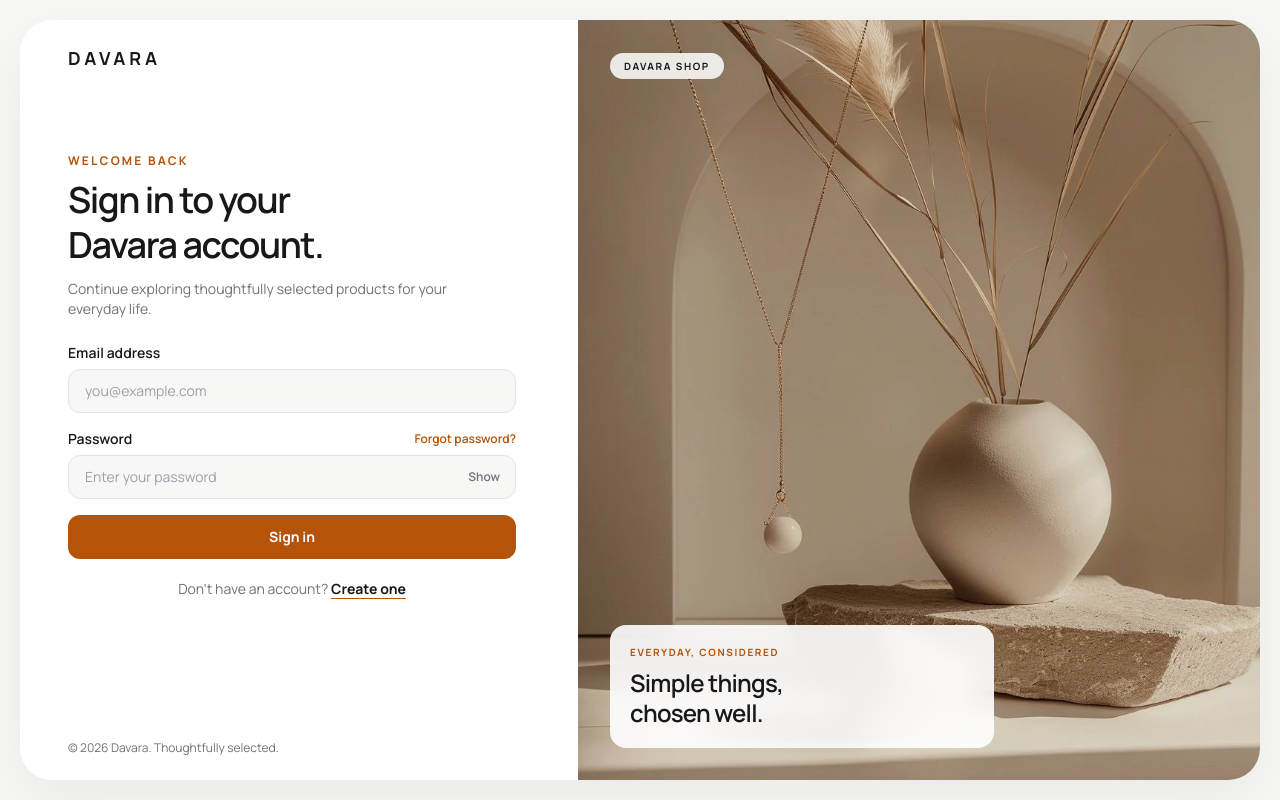
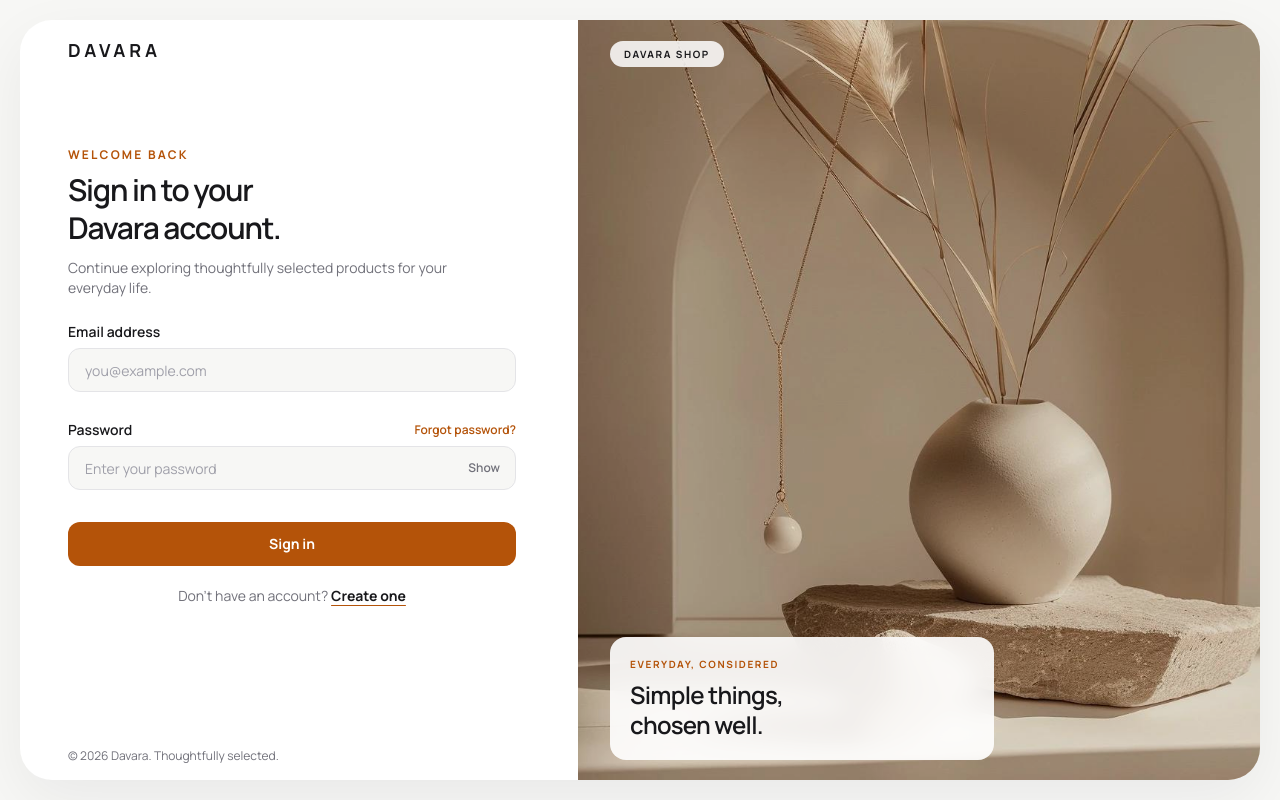
Before and after one commit to riandika/technical-test-angular, an Angular app: page /login in a window 1280 px wide. Built offline with nearby package versions, Linux system fonts and the light colour scheme.

Commit message:
feat: add login form validation

```diff
--- a/src/app/features/auth/login/login.html
+++ b/src/app/features/auth/login/login.html
@@ -1,117 +1,155 @@
 <main class="min-h-screen bg-davara-bg p-4 sm:p-5">
   <div
-        class="mx-auto grid min-h-[calc(100vh-2rem)] max-w-full md:max-w-7xl overflow-auto rounded-4xl bg-davara-surface shadow-[0_20px_60px_rgba(24,24,27,0.06)] md:h-[calc(100vh-2.5rem)] md:min-h-0 md:grid-cols-[0.9fr_1.1fr]">
-
-        <section class="flex flex-col px-6 py-7 sm:px-10 md:px-12 md:py-6">
-
+    class="mx-auto grid min-h-[calc(100vh-2rem)] max-w-full md:max-w-7xl overflow-auto rounded-4xl bg-davara-surface shadow-[0_20px_60px_rgba(24,24,27,0.06)] md:h-[calc(100vh-2.5rem)] md:min-h-0 md:grid-cols-[0.9fr_1.1fr]"
+  >
+    <section class="flex flex-col px-6 py-7 sm:px-10 md:px-12 md:py-4">
       <header class="shrink-0">
-                <a routerLink="/"
-                    class="inline-flex cursor-pointer items-center text-lg font-bold tracking-[0.22em] text-davara-foreground">
+        <a
+          routerLink="/"
+          class="inline-flex cursor-pointer items-center text-lg font-bold tracking-[0.22em] text-davara-foreground"
+        >
           DAVARA
         </a>
       </header>
 
       <div class="w-full md:max-w-md py-8 md:my-auto md:py-6">
-
         <div class="mb-6">
           <p class="mb-2 text-xs font-bold uppercase tracking-[0.18em] text-davara-primary">
             Welcome back
           </p>
 
           <h1
-                        class="text-3xl font-semibold leading-tight tracking-[-0.04em] text-davara-foreground sm:text-4xl">
+            class="text-2xl font-semibold leading-tight tracking-[-0.04em] text-davara-foreground sm:text-3xl"
+          >
             Sign in to your
             <span class="block">Davara account.</span>
           </h1>
 
           <p class="mt-3 max-w-sm text-sm leading-5 text-davara-muted">
-                        Continue exploring thoughtfully selected products for your everyday
-                        life.
+            Continue exploring thoughtfully selected products for your everyday life.
           </p>
         </div>
 
-                <form class="space-y-4">
-
-                    <div>
+        <form [formGroup]="loginForm" (ngSubmit)="onSubmit()" class="space-y-4">
+          <div class="relative">
             <label for="email" class="mb-1.5 block text-sm font-semibold text-davara-foreground">
               Email address
             </label>
 
-                        <input id="email" type="email" placeholder="you@example.com"
-                            class="h-11 w-full rounded-xl border border-davara-border bg-davara-bg px-4 text-sm text-davara-foreground outline-none transition placeholder:text-zinc-400 focus:border-davara-primary focus:ring-4 focus:ring-davara-accent" />
+            <input
+              id="email"
+              type="email"
+              formControlName="email"
+              placeholder="you@example.com"
+              class="h-11 w-full rounded-xl border border-davara-border bg-davara-bg px-4 text-sm text-davara-foreground outline-none transition placeholder:text-zinc-400 focus:border-davara-primary focus:ring-4 focus:ring-davara-accent"
+            />
+
+            @if (isInvalid('email')) {
+              <span class="absolute left-0 top-full mt-1 text-xs font-medium text-red-600">
+                @if (loginForm.controls.email.hasError('required')) {
+                  Email address is required.
+                } @else if (loginForm.controls.email.hasError('email')) {
+                  Please enter a valid email address.
+                }
+              </span>
+            }
           </div>
 
-                    <div>
+          <div class="relative pt-3">
             <div class="mb-1.5 flex items-center justify-between">
               <label for="password" class="text-sm font-semibold text-davara-foreground">
                 Password
               </label>
 
-                            <button type="button"
-                                class="cursor-pointer text-xs font-semibold text-davara-primary transition hover:text-davara-primary-hover">
+              <button
+                type="button"
+                class="cursor-pointer text-xs font-semibold text-davara-primary transition hover:text-davara-primary-hover"
+              >
                 Forgot password?
               </button>
             </div>
 
             <div class="relative">
-                            <input id="password" [type]="showPassword() ? 'text' : 'password'"
+              <input
+                id="password"
+                [type]="showPassword() ? 'text' : 'password'"
+                formControlName="password"
                 placeholder="Enter your password"
-                                class="h-11 w-full rounded-xl border border-davara-border bg-davara-bg px-4 pr-16 text-sm text-davara-foreground outline-none transition placeholder:text-zinc-400 focus:border-davara-primary focus:ring-4 focus:ring-davara-accent" />
+                class="h-11 w-full rounded-xl border border-davara-border bg-davara-bg px-4 pr-16 text-sm text-davara-foreground outline-none transition placeholder:text-zinc-400 focus:border-davara-primary focus:ring-4 focus:ring-davara-accent"
+              />
 
-                            <button type="button" (click)="togglePassword()"
+              <button
+                type="button"
+                (click)="togglePassword()"
                 [attr.aria-label]="showPassword() ? 'Hide password' : 'Show password'"
-                                class="absolute right-4 top-1/2 -translate-y-1/2 cursor-pointer text-xs font-semibold text-davara-muted transition hover:text-davara-foreground">
+                class="absolute right-4 top-1/2 -translate-y-1/2 cursor-pointer text-xs font-semibold text-davara-muted transition hover:text-davara-foreground"
+              >
                 {{ showPassword() ? 'Hide' : 'Show' }}
               </button>
             </div>
+
+            @if (isInvalid('password')) {
+              <span class="absolute left-0 top-full mt-1 text-xs font-medium text-red-600">Password is required.</span>
+            }
           </div>
 
-                    <button type="submit"
-                        class="h-11 w-full cursor-pointer rounded-xl bg-davara-primary px-5 text-sm font-bold text-white transition hover:bg-davara-primary-hover active:scale-[0.99]">
+          <div class="pt-4">
+              <button
+                type="submit"
+                class="h-11 w-full cursor-pointer rounded-xl bg-davara-primary px-5 text-sm font-bold text-white transition hover:bg-davara-primary-hover active:scale-[0.99]"
+              >
                 Sign in
               </button>
+          </div>
         </form>
 
         <p class="mt-5 text-center text-sm text-davara-muted">
           Don't have an account?
-                    <button type="button"
-                        class="cursor-pointer font-bold text-davara-foreground underline decoration-davara-primary underline-offset-4">
+          <button
+            type="button"
+            class="cursor-pointer font-bold text-davara-foreground underline decoration-davara-primary underline-offset-4"
+          >
             Create one
           </button>
         </p>
       </div>
 
-            <footer class="mt-auto pt-1 text-xs text-davara-muted">
+      <footer class="mt-auto text-xs text-davara-muted">
         © 2026 Davara. Thoughtfully selected.
       </footer>
     </section>
 
     <aside class="relative hidden min-h-0 overflow-hidden bg-[#E9E3D8] md:block">
-            <img src="/images/davara-login.jpeg" alt="Davara editorial product collection"
-                class="absolute inset-0 h-full w-full object-cover" />
+      <img
+        src="/images/davara-login.jpeg"
+        alt="Davara editorial product collection"
+        class="absolute inset-0 h-full w-full object-cover"
+      />
 
       <div class="absolute inset-0 bg-black/10"></div>
 
-            <div class="absolute left-8 top-8">
+      <div class="absolute left-8 top-5">
         <span
-                    class="rounded-full bg-white/85 px-3.5 py-1.5 text-[10px] font-bold uppercase tracking-[0.16em] text-davara-foreground backdrop-blur-sm">
+          class="rounded-full bg-white/85 px-3.5 py-1.5 text-[10px] font-bold uppercase tracking-[0.16em] text-davara-foreground backdrop-blur-sm"
+        >
           Davara Shop
         </span>
       </div>
 
-            <div class="absolute bottom-8 left-8 right-8">
+      <div class="absolute bottom-5 left-8 right-8">
         <div class="max-w-sm rounded-2xl bg-white/90 p-5 backdrop-blur-md">
           <p class="text-[10px] font-bold uppercase tracking-[0.16em] text-davara-primary">
             Everyday, considered
           </p>
 
-                    <h2 class="mt-2 text-2xl font-semibold leading-tight tracking-[-0.03em] text-davara-foreground">
+          <h2
+            class="mt-2 text-2xl font-semibold leading-tight tracking-[-0.03em] text-davara-foreground"
+          >
             Simple things,
             <span class="block">chosen well.</span>
           </h2>
         </div>
       </div>
     </aside>
-
   </div>
 </main>
--- a/src/app/features/auth/login/login.ts
+++ b/src/app/features/auth/login/login.ts
@@ -1,16 +1,42 @@
-import { Component, signal } from '@angular/core';
+import { Component, inject, signal } from '@angular/core';
 import { RouterLink } from '@angular/router';
+import { FormBuilder, ReactiveFormsModule, Validators } from '@angular/forms';
 
 @Component({
-  imports: [RouterLink],
+  imports: [
+    ReactiveFormsModule,
+    RouterLink
+  ],
   selector: 'app-login',
   styleUrl: './login.css',
   templateUrl: './login.html',
 })
 export class Login {
+  private readonly fb = inject(FormBuilder);
+
   showPassword = signal(false);
+
+  loginForm = this.fb.nonNullable.group({
+    email: ['', [Validators.required, Validators.email]],
+    password: ['', [Validators.required]],
+  });
 
   togglePassword(): void {
     this.showPassword.update((value) => !value);
   }
+
+  isInvalid(controlName: 'email' | 'password'): boolean {
+    const control = this.loginForm.controls[controlName];
+
+    return control.invalid && (control.dirty || control.touched);
+  }
+
+  onSubmit(): void {
+    if (this.loginForm.invalid) {
+      this.loginForm.markAllAsTouched();
+      return;
+    }
+
+    console.log(this.loginForm.getRawValue());
+  }
 }
```
Lines whose indentation alone changed are shown as unchanged.
